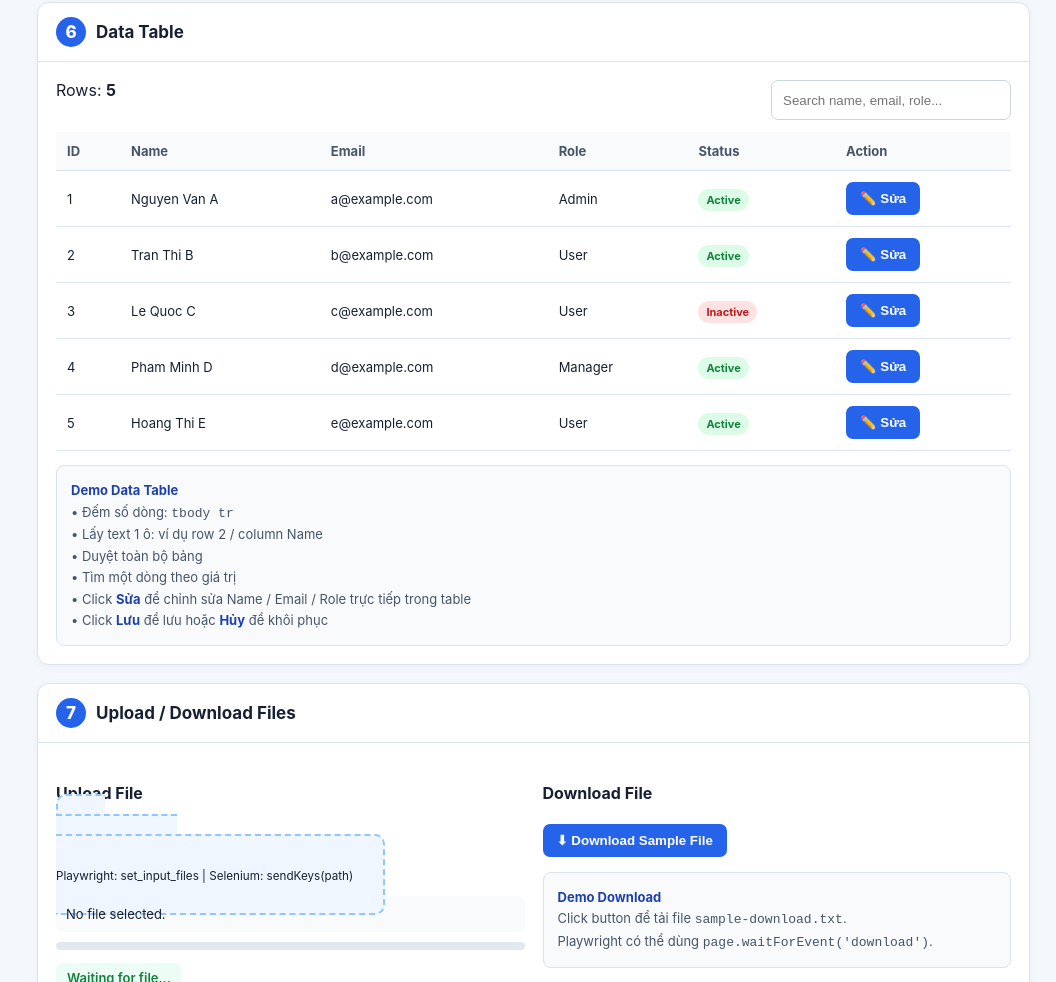
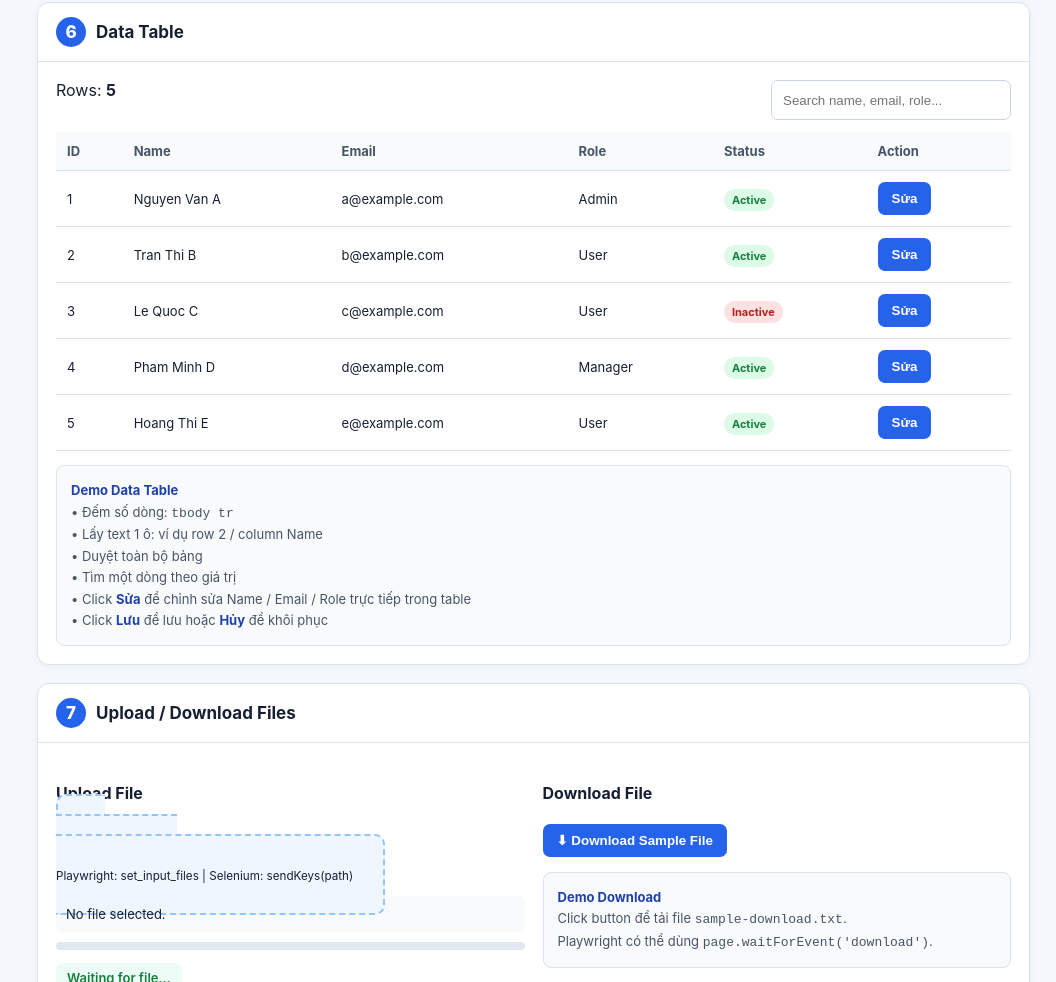
Before and after one commit to 22bi13342/Gr3-TestUI, a plain HTML site: page index.html in a window 1280 px wide. Shown: the part 1494-2476 px from the top of the page, without its empty margins (224-1280 px from the left). Drawn offline with Linux system fonts and the light colour scheme.

Commit message:
Remove pencil emoji from edit buttons in table

```diff
--- a/index.html
+++ b/index.html
@@ -203,27 +203,27 @@ footer{text-align:center;color:#64748b;font-size:12px;padding:25px}
         <tr>
           <td>1</td><td class="edit-cell" data-editable>Nguyen Van A</td><td class="edit-cell" data-editable>a@example.com</td>
           <td class="edit-cell" data-editable>Admin</td><td><span class="badge active-b">Active</span></td>
-          <td><div class="table-actions"><button class="edit-row">✏️ Sửa</button></div></td>
+          <td><div class="table-actions"><button class="edit-row">Sửa</button></div></td>
         </tr>
         <tr>
           <td>2</td><td class="edit-cell" data-editable>Tran Thi B</td><td class="edit-cell" data-editable>b@example.com</td>
           <td class="edit-cell" data-editable>User</td><td><span class="badge active-b">Active</span></td>
-          <td><div class="table-actions"><button class="edit-row">✏️ Sửa</button></div></td>
+          <td><div class="table-actions"><button class="edit-row">Sửa</button></div></td>
         </tr>
         <tr>
           <td>3</td><td class="edit-cell" data-editable>Le Quoc C</td><td class="edit-cell" data-editable>c@example.com</td>
           <td class="edit-cell" data-editable>User</td><td><span class="badge inactive-b">Inactive</span></td>
-          <td><div class="table-actions"><button class="edit-row">✏️ Sửa</button></div></td>
+          <td><div class="table-actions"><button class="edit-row">Sửa</button></div></td>
         </tr>
         <tr>
           <td>4</td><td class="edit-cell" data-editable>Pham Minh D</td><td class="edit-cell" data-editable>d@example.com</td>
           <td class="edit-cell" data-editable>Manager</td><td><span class="badge active-b">Active</span></td>
-          <td><div class="table-actions"><button class="edit-row">✏️ Sửa</button></div></td>
+          <td><div class="table-actions"><button class="edit-row">Sửa</button></div></td>
         </tr>
         <tr>
           <td>5</td><td class="edit-cell" data-editable>Hoang Thi E</td><td class="edit-cell" data-editable>e@example.com</td>
           <td class="edit-cell" data-editable>User</td><td><span class="badge active-b">Active</span></td>
-          <td><div class="table-actions"><button class="edit-row">✏️ Sửa</button></div></td>
+          <td><div class="table-actions"><button class="edit-row">Sửa</button></div></td>
         </tr>
       </tbody>
     </table>
```
